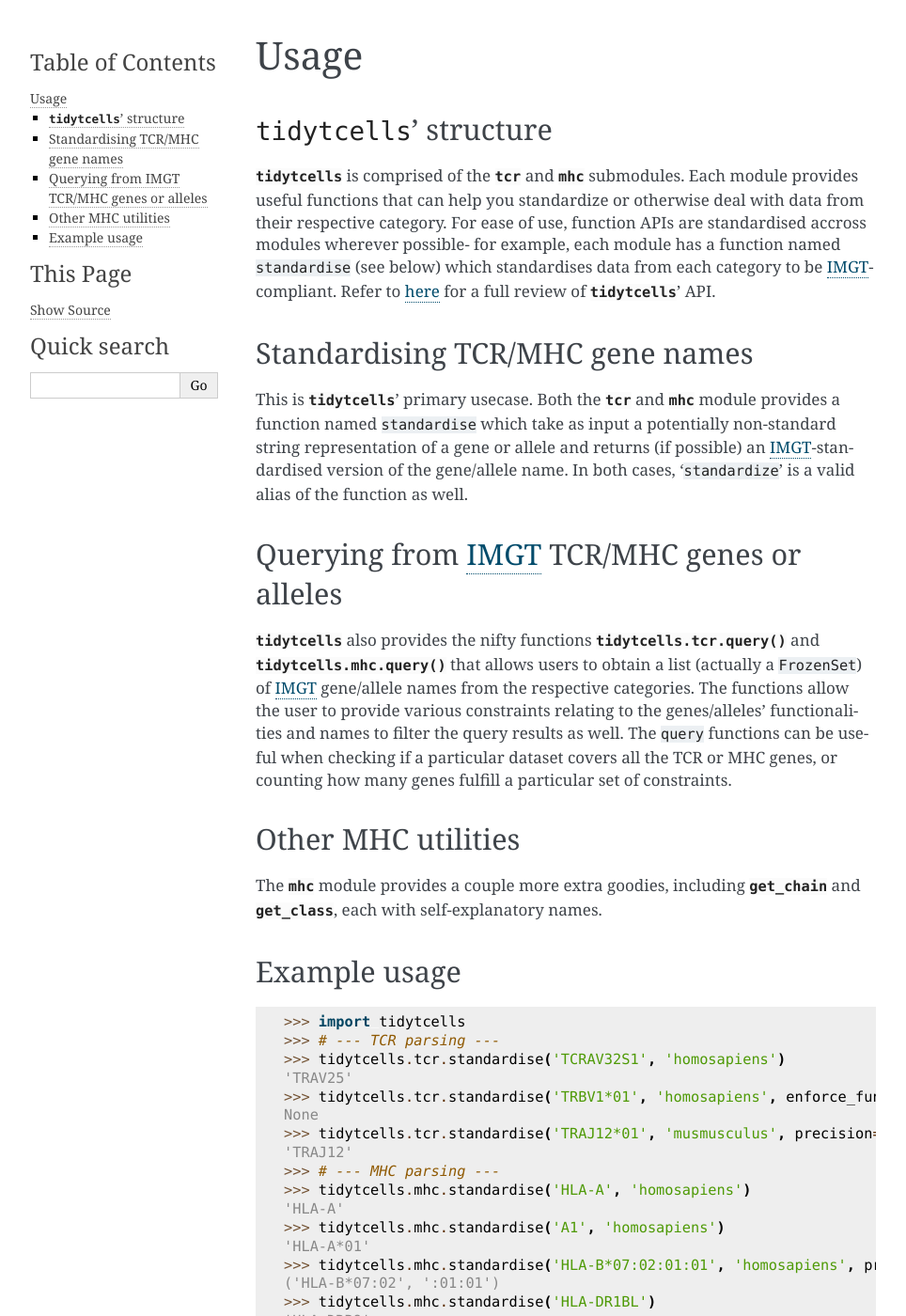
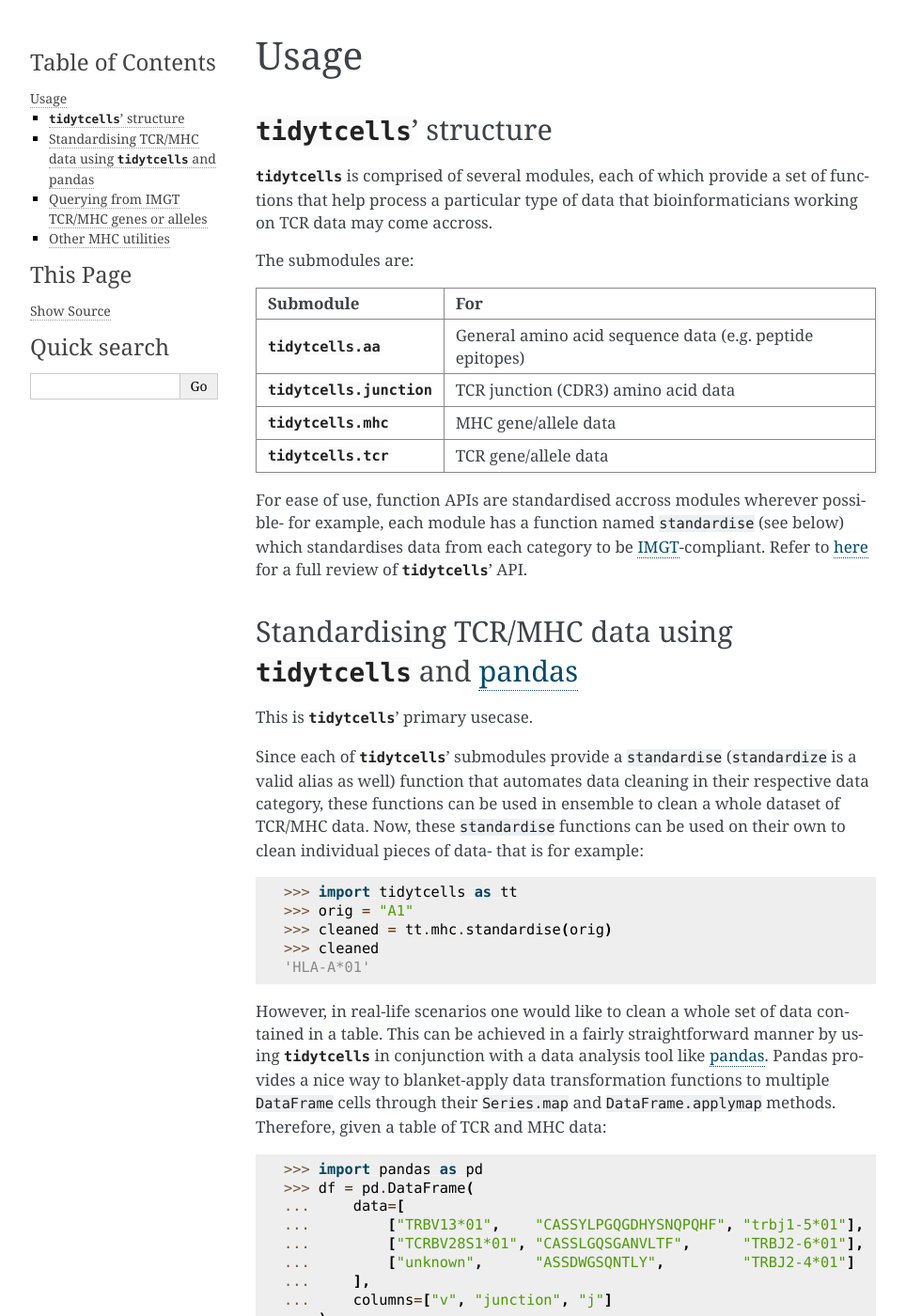
Before and after one commit to yutanagano/tidytcells, a Sphinx documentation site: the page built from docs/usage.rst, in a window 1280 px wide and 1400 px high. Shown: the whole window at 94% size, without its empty margins (148-1112 px from the left). Built offline with Sphinx 7.4.7, drawn with Linux system fonts in a browser that asks for light colours; some of the changed text lies outside the part shown.

Commit message:
Improve usage page of docs

```diff
--- a/docs/api.rst
+++ b/docs/api.rst
@@ -7,7 +7,4 @@
     :toctree: generated
     :recursive:
 
-    tidytcells.aa
-    tidytcells.junction
-    tidytcells.mhc
-    tidytcells.tcr
+    tidytcells
--- a/docs/installation.rst
+++ b/docs/installation.rst
@@ -4,7 +4,7 @@
 Via `PyPI <https://pypi.org/project/tidytcells/>`_ (recommended)
 ----------------------------------------------------------------
 
-``tidytcells`` can be installed using ``pip``:
+:py:mod:`tidytcells` can be installed using ``pip``:
 
 .. code-block:: bash
 
--- a/docs/usage.rst
+++ b/docs/usage.rst
@@ -1,20 +1,97 @@
 Usage
 =====
 
-``tidytcells``' structure
+:py:mod:`tidytcells`' structure
 -------------------------
 
-:py:mod:`tidytcells` is comprised of the :py:mod:`tcr <tidytcells.tcr>` and :py:mod:`mhc <tidytcells.mhc>` submodules.
-Each module provides useful functions that can help you standardize or otherwise deal with data from their respective category.
+:py:mod:`tidytcells` is comprised of several modules, each of which provide a set of functions that help process a particular type of data that bioinformaticians working on TCR data may come accross.
+
+The submodules are:
+
++-------------------------------+----------------------------------------------------------+
+| Submodule                     | For                                                      |
++===============================+==========================================================+
+| :py:mod:`tidytcells.aa`       | General amino acid sequence data (e.g. peptide epitopes) |
++-------------------------------+----------------------------------------------------------+
+| :py:mod:`tidytcells.junction` | TCR junction (CDR3) amino acid data                      |
++-------------------------------+----------------------------------------------------------+
+| :py:mod:`tidytcells.mhc`      | MHC gene/allele data                                     |
++-------------------------------+----------------------------------------------------------+
+| :py:mod:`tidytcells.tcr`      | TCR gene/allele data                                     |
++-------------------------------+----------------------------------------------------------+
+
 For ease of use, function APIs are standardised accross modules wherever possible- for example, each module has a function named ``standardise`` (see below) which standardises data from each category to be `IMGT <https://www.imgt.org/>`_-compliant.
 Refer to :ref:`here <api>` for a full review of :py:mod:`tidytcells`' API.
 
-Standardising TCR/MHC gene names
---------------------------------
+Standardising TCR/MHC data using :py:mod:`tidytcells` and `pandas <https://pandas.pydata.org/>`_
+------------------------------------------------------------------------------------------------
 
 This is :py:mod:`tidytcells`' primary usecase.
-Both the :py:func:`tcr <tidytcells.tcr.standardise>` and :py:func:`mhc <tidytcells.mhc.standardise>` module provides a function named ``standardise`` which take as input a potentially non-standard string representation of a gene or allele and returns (if possible) an `IMGT <https://www.imgt.org/>`_-standardised version of the gene/allele name.
-In both cases, '``standardize``' is a valid alias of the function as well.
+
+Since each of :py:mod:`tidytcells`' submodules provide a ``standardise`` (``standardize`` is a valid alias as well) function that automates data cleaning in their respective data category, these functions can be used in ensemble to clean a whole dataset of TCR/MHC data.
+Now, these ``standardise`` functions can be used on their own to clean individual pieces of data- that is for example:
+
+>>> import tidytcells as tt
+>>> orig = "A1"
+>>> cleaned = tt.mhc.standardise(orig)
+>>> cleaned
+'HLA-A*01'
+
+However, in real-life scenarios one would like to clean a whole set of data contained in a table.
+This can be achieved in a fairly straightforward manner by using :py:mod:`tidytcells` in conjunction with a data analysis tool like `pandas <https://pandas.pydata.org/>`_.
+Pandas provides a nice way to blanket-apply data transformation functions to multiple ``DataFrame`` cells through their ``Series.map`` and ``DataFrame.applymap`` methods.
+Therefore, given a table of TCR and MHC data:
+
+>>> import pandas as pd
+>>> df = pd.DataFrame(
+...     data=[
+...         ["TRBV13*01",    "CASSYLPGQGDHYSNQPQHF", "trbj1-5*01"],
+...         ["TCRBV28S1*01", "CASSLGQSGANVLTF",      "TRBJ2-6*01"],
+...         ["unknown",      "ASSDWGSQNTLY",         "TRBJ2-4*01"]
+...     ],
+...     columns=["v", "junction", "j"]
+... )
+>>> df
+              v              junction           j
+0     TRBV13*01  CASSYLPGQGDHYSNQPQHF  trbj1-5*01
+1  TCRBV28S1*01       CASSLGQSGANVLTF  TRBJ2-6*01
+2       unknown          ASSDWGSQNTLY  TRBJ2-4*01
+
+One can apply the ``standardise`` functions from :py:mod:`tidytcells` over the whole table at once, like so:
+
+>>> cleaned = df.copy()
+>>> cleaned[["v", "j"]] = df[["v", "j"]].applymap(tt.tcr.standardise)
+>>> cleaned["junction"] = df["junction"].map(tt.junction.standardise)
+>>> cleaned
+           v              junction           j
+0  TRBV13*01  CASSYLPGQGDHYSNQPQHF  TRBJ1-5*01
+1  TRBV28*01       CASSLGQSGANVLTF  TRBJ2-6*01
+2       None        CASSDWGSQNTLYF  TRBJ2-4*01
+
+To apply the functions with optional arguments, one can wrap the ``standardise`` functions using lambda functions (see below).
+For use cases that require more flexibility, one could even define a wrapper function explicitly in the code.
+
+>>> cleaned = df.copy()
+>>> cleaned[["v", "j"]] = df[["v", "j"]].applymap(
+...     lambda x: tt.tcr.standardise(
+...         gene=x,
+...         species="homosapiens",
+...         precision="gene"
+...     )
+... )
+>>> cleaned["junction"] = df["junction"].map(
+...     lambda x: tt.junction.standardise(
+...         seq=x,
+...         strict=True
+...     )
+... )
+>>> cleaned
+        v              junction        j
+0  TRBV13  CASSYLPGQGDHYSNQPQHF  TRBJ1-5
+1  TRBV28       CASSLGQSGANVLTF  TRBJ2-6
+2    None                  None  TRBJ2-4
+
+For more complete documentations of the ``standardise`` functions, refer to :ref:`the api reference <api>`.
 
 Querying from `IMGT <https://www.imgt.org/>`_ TCR/MHC genes or alleles
 ----------------------------------------------------------------------
@@ -27,30 +104,3 @@
 -------------------
 
 The :py:mod:`mhc <tidytcells.mhc>` module provides a couple more extra goodies, including :py:func:`get_chain <tidytcells.mhc.get_chain>` and :py:func:`get_class <tidytcells.mhc.get_class>`, each with self-explanatory names.
-
-.. _example_usage:
-
-Example usage
--------------
-
->>> import tidytcells
->>> # --- TCR parsing ---
->>> tidytcells.tcr.standardise('TCRAV32S1', 'homosapiens')
-'TRAV25'
->>> tidytcells.tcr.standardise('TRBV1*01', 'homosapiens', enforce_functional=True)
-None
->>> tidytcells.tcr.standardise('TRAJ12*01', 'musmusculus', precision='gene')
-'TRAJ12'
->>> # --- MHC parsing ---
->>> tidytcells.mhc.standardise('HLA-A', 'homosapiens')
-'HLA-A'
->>> tidytcells.mhc.standardise('A1', 'homosapiens')
-'HLA-A*01'
->>> tidytcells.mhc.standardise('HLA-B*07:02:01:01', 'homosapiens', precision='protein')
-('HLA-B*07:02', ':01:01')
->>> tidytcells.mhc.standardise('HLA-DR1BL')
-'HLA-DRB9'
->>> tidytcells.mhc.get_chain('HLA-A')
-'alpha'
->>> tidytcells.mhc.get_class('HLA-DRB1*01:01')
-2
--- a/src/tidytcells/__init__.py
+++ b/src/tidytcells/__init__.py
@@ -4,5 +4,4 @@
 
 
 # Directly import submodules
-from . import mhc
-from . import tcr
+from . import aa, junction, mhc, tcr
```
